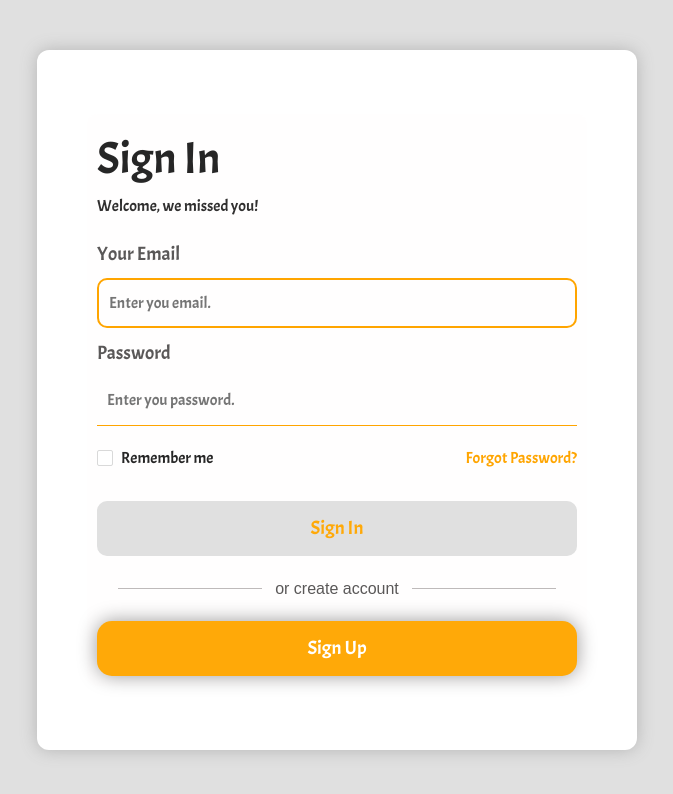
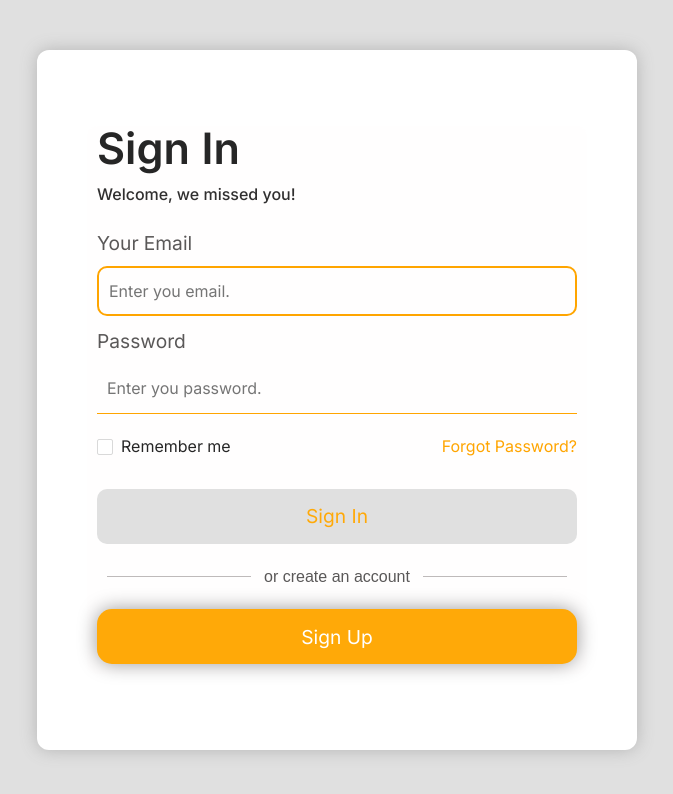
Before and after one commit to karleoncristophe/form, a React (Create React App) app in the folder client/: page / in a window 1280 px wide. Shown: the top 794 px of the page, without its empty margins (303-976 px from the left). Built offline with nearby package versions, Linux system fonts and the light colour scheme.

Commit message:
font inter added

```diff
--- a/client/public/index.html
+++ b/client/public/index.html
@@ -12,12 +12,15 @@
          name="description"
          content="Web site created using create-react-app"
       />
+
+      <!--Font Inter-->
       <link rel="preconnect" href="https://fonts.googleapis.com" />
       <link rel="preconnect" href="https://fonts.gstatic.com" crossorigin />
       <link
-         href="https://fonts.googleapis.com/css2?family=Acme&display=swap"
+         href="https://fonts.googleapis.com/css2?family=Inter:wght@300;400;500;600&display=swap"
          rel="stylesheet"
       />
+      <!--Font Inter-->
 
       <link rel="apple-touch-icon" href="%PUBLIC_URL%/logo192.png" />
 
--- a/client/src/index.css
+++ b/client/src/index.css
@@ -1,15 +1,7 @@
 body {
    margin: 0;
-   font-family: -apple-system, BlinkMacSystemFont, 'Segoe UI', 'Roboto',
-      'Oxygen', 'Ubuntu', 'Cantarell', 'Fira Sans', 'Droid Sans',
-      'Helvetica Neue', sans-serif;
    -webkit-font-smoothing: antialiased;
    -moz-osx-font-smoothing: grayscale;
-}
-
-code {
-   font-family: source-code-pro, Menlo, Monaco, Consolas, 'Courier New',
-      monospace;
 }
 
 * button {
--- a/client/src/pages/CreateAccount.jsx
+++ b/client/src/pages/CreateAccount.jsx
@@ -13,6 +13,7 @@ const Container = styled.div`
    width: 100vw;
    height: 100vh;
    background-size: cover;
+   font-family: 'Inter', sans-serif;
 `;
 
 const SignUpContent = styled.div`
@@ -35,20 +36,22 @@ const CreateAccountContent = styled.form`
    border-radius: 10px;
 `;
 
-const Title = styled.span`
-   font-size: 2.8rem;
-   font-weight: 400;
+const Title = styled.h1`
+   line-height: 20px;
+   font-size: 2.7rem;
+   font-weight: 600;
 `;
 
 const SubTitle = styled.span`
-   font-size: 1rem;
+   font-size: 1.2rem;
    margin-bottom: 20px;
-   font-weight: 400;
+   font-weight: 500;
    color: #302f2f;
 `;
 
-const TextInput = styled.span`
+const InputText = styled.span`
    font-size: 1.2rem;
+   font-weight: 400;
    color: #5a5858;
 `;
 
@@ -140,22 +143,22 @@ const CrateAccount = () => {
                <Lottie options={defaultLocation} height={200} width={200} />
             ) : (
                <CreateAccountContent>
-                  <Title>Create Account </Title>
-                  <SubTitle>Welcome!</SubTitle>
-                  <TextInput>Name</TextInput>
+                  <Title>Sing Up</Title>
+                  <SubTitle>Create an account and enjoy!</SubTitle>
+                  <InputText>Name</InputText>
                   <Input
                      autoFocus
                      placeholder="Type a name."
                      value={name}
                      onChange={e => setName(e.target.value)}
                   />
-                  <TextInput>Email</TextInput>
+                  <InputText>Email</InputText>
                   <Input
                      placeholder="Type a email."
                      value={email}
                      onChange={e => setEmail(e.target.value)}
                   />
-                  <TextInput>Password</TextInput>
+                  <InputText>Password</InputText>
                   <Input
                      name="password"
                      autoComplete="on"
@@ -166,7 +169,7 @@ const CrateAccount = () => {
                   />
 
                   <Link to="/">
-                     <GoToHome onClick={submit}>Create Account</GoToHome>
+                     <GoToHome onClick={submit}>Create an Account</GoToHome>
                   </Link>
                </CreateAccountContent>
             )}
--- a/client/src/pages/LogIn.jsx
+++ b/client/src/pages/LogIn.jsx
@@ -11,6 +11,7 @@ const Conteiner = styled.div`
    width: 100vw;
    height: 100vh;
    background-size: cover;
+   font-family: 'Inter', sans-serif;
 `;
 
 const SignInContent = styled.div`
@@ -26,7 +27,6 @@ const SignInContent = styled.div`
 
 const GetStartedContent = styled.form`
    display: flex;
-   font-family: 'Acme', sans-serif;
    padding: 10px;
    flex-direction: column;
    background: #faebeb16;
@@ -34,20 +34,22 @@ const GetStartedContent = styled.form`
    border-radius: 10px;
 `;
 
-const Title = styled.span`
-   font-size: 2.8rem;
-   font-weight: 400;
+const Title = styled.h1`
+   line-height: 25px;
+   font-size: 2.7rem;
+   font-weight: 600;
 `;
 
 const SubTitle = styled.span`
    font-size: 1rem;
    margin-bottom: 20px;
-   font-weight: 400;
+   font-weight: 500;
    color: #302f2f;
 `;
 
-const TextInput = styled.span`
+const InputText = styled.span`
    font-size: 1.2rem;
+   font-weight: 400;
    color: #5a5858;
 `;
 
@@ -114,7 +116,7 @@ const SignUp = styled.button`
    }
 `;
 
-const CheckContent = styled.div`
+const CheckboxContent = styled.div`
    display: flex;
    justify-content: space-between;
    margin-top: 10px;
@@ -187,14 +189,14 @@ const LogIn = () => {
             <GetStartedContent>
                <Title>Sign In</Title>
                <SubTitle>Welcome, we missed you!</SubTitle>
-               <TextInput>Your Email</TextInput>
+               <InputText>Your Email</InputText>
                <Input
                   autoFocus
                   placeholder="Enter you email. "
                   value={email}
                   onChange={e => setEmail(e.target.value)}
                />
-               <TextInput>Password</TextInput>
+               <InputText>Password</InputText>
                <Input
                   type="password"
                   name="password"
@@ -203,13 +205,10 @@ const LogIn = () => {
                   value={password}
                   onChange={e => setPassword(e.target.value)}
                />
-               <CheckContent>
-                  <CheckboxInput onChange={onChange}>
-                     {' '}
-                     Remember me
-                  </CheckboxInput>
+               <CheckboxContent>
+                  <CheckboxInput onChange={onChange}>Remember me</CheckboxInput>
                   <Span>Forgot Password?</Span>
-               </CheckContent>
+               </CheckboxContent>
 
                <Link to="/homePage">
                   <SignIn
@@ -222,7 +221,7 @@ const LogIn = () => {
 
                <CreateAccountContent>
                   <Line />
-                  <CreateAccount>or create account</CreateAccount>
+                  <CreateAccount>or create an account</CreateAccount>
                   <Line />
                </CreateAccountContent>
                <Link to="/createAccount">
--- a/client/src/routes/Router.jsx
+++ b/client/src/routes/Router.jsx
@@ -10,6 +10,7 @@ const Container = styled.div`
    width: 100vw;
    overflow: visible;
    overflow-x: hidden;
+   font-family: 'Inter', sans-serif;
 `;
 
 const Router = () => {
```
